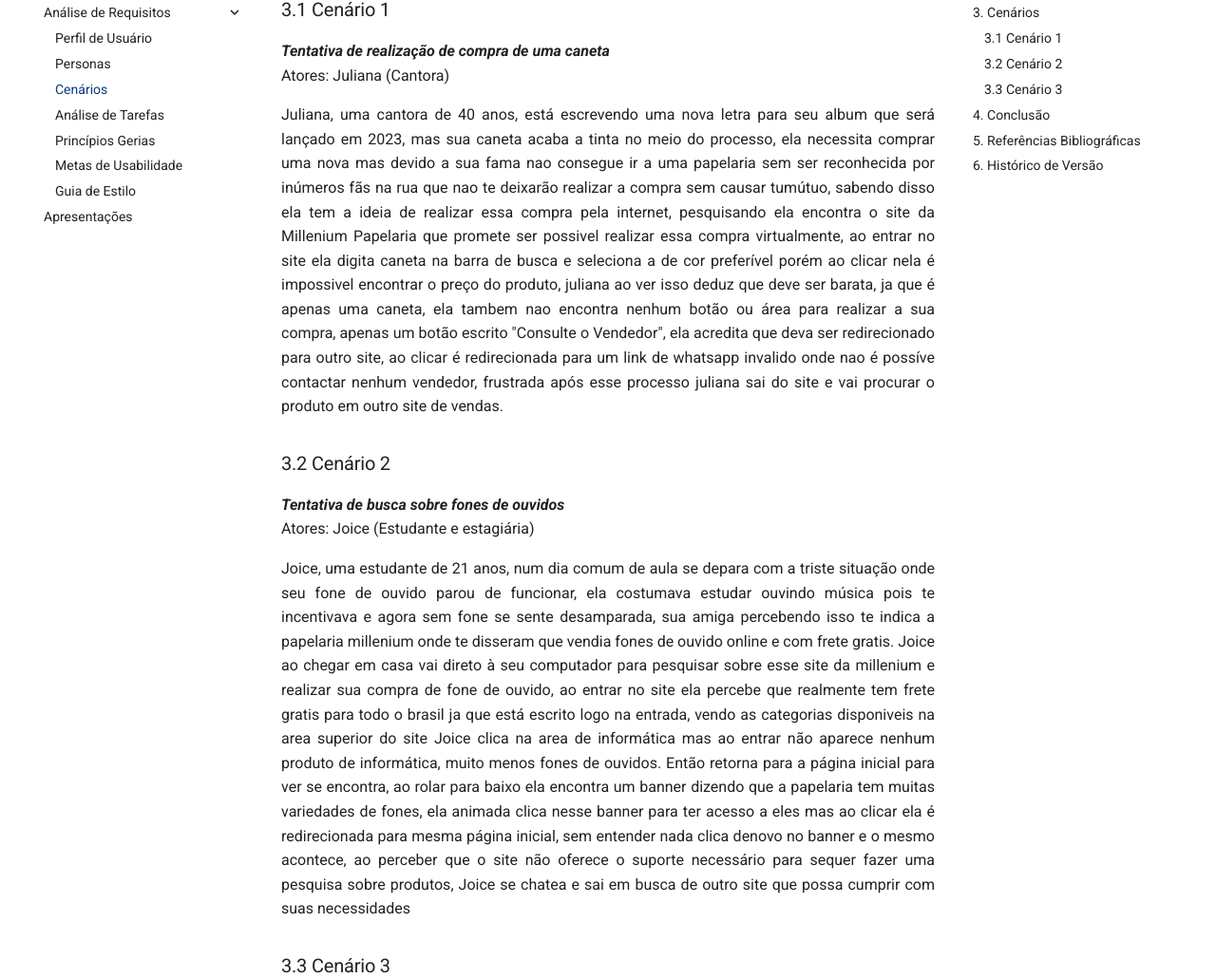
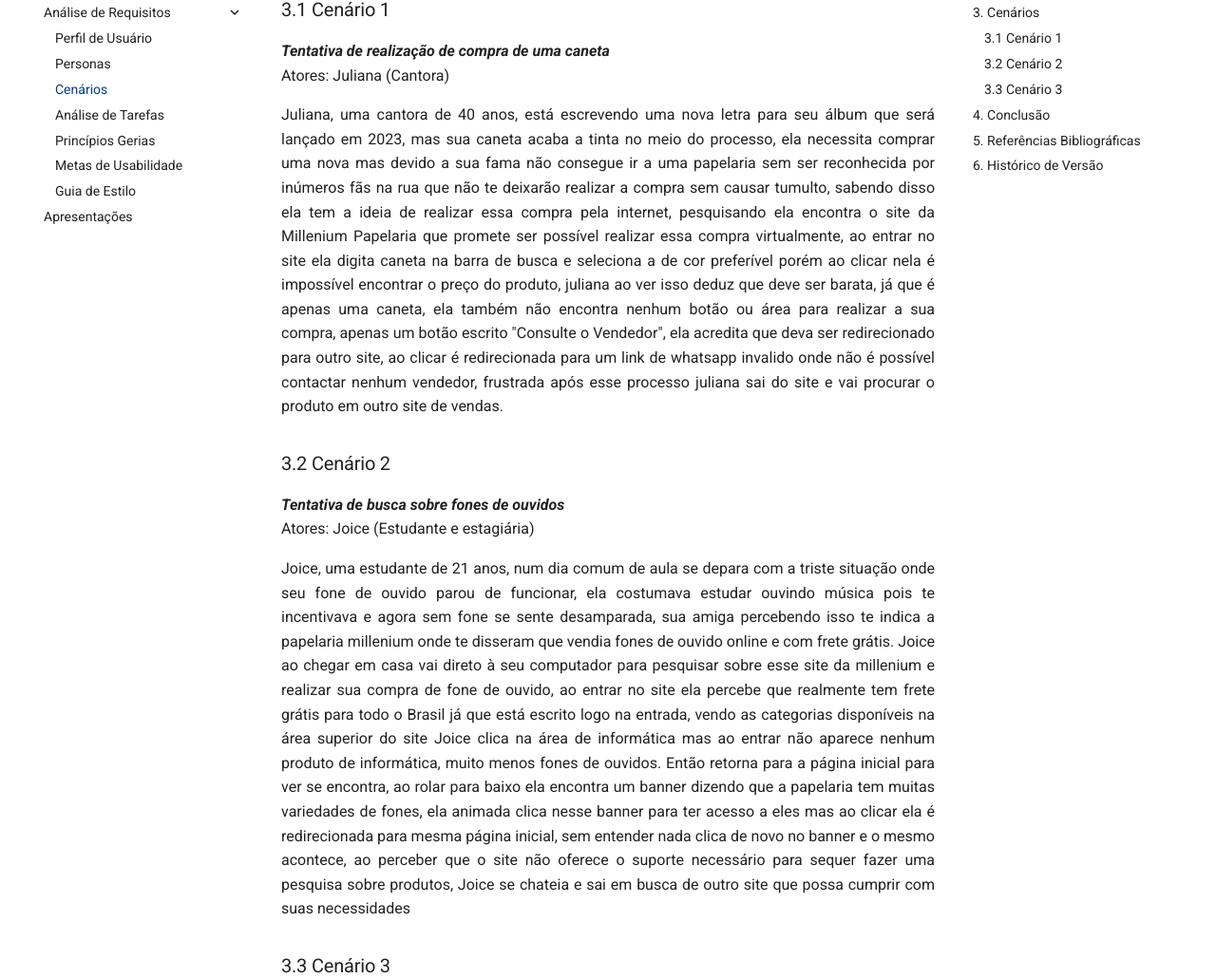
Before and after one commit to Interacao-Humano-Computador/2022.1-Millenium-Papelaria, an MkDocs documentation site: the page built from docs/AnaliseDeRequisitos/cenarios.md, in a window 1280 px wide and 1400 px high, scrolled down 499 px. Shown: the part 149-1179 px from the top of the window at 95% size. Built offline with MkDocs 1.6.1 and Material for MkDocs 9.7.7, drawn with Linux system fonts in a browser that asks for light colours; some of the changed text lies outside the part shown.

Commit message:
Correcao na revisao do artefato Cenarios
Foi corrigido erros ortográficos.

```diff
--- a/docs/AnaliseDeRequisitos/cenarios.md
+++ b/docs/AnaliseDeRequisitos/cenarios.md
@@ -12,14 +12,14 @@ Nesse projeto usaremos nossas personas para representar situações em que poder
 ***Tentativa de realização de compra de uma caneta***<br>
 Atores: Juliana (Cantora)<br>
 <div style="text-align: justify">
-Juliana, uma cantora de 40 anos, está escrevendo uma nova letra para seu album que será lançado em 2023, mas sua caneta acaba a tinta no meio do processo, ela necessita comprar uma nova mas devido a sua fama nao consegue ir a uma papelaria sem ser reconhecida por inúmeros fãs na rua que nao te deixarão realizar a compra sem causar tumútuo, sabendo disso ela tem a ideia de realizar essa compra pela internet, pesquisando ela encontra o site da Millenium Papelaria que promete ser possivel realizar essa compra virtualmente, ao entrar no site ela digita caneta na barra de busca e seleciona a de cor preferível porém ao clicar nela é impossivel encontrar o preço do produto, juliana ao ver isso deduz que deve ser barata, ja que é apenas uma caneta, ela tambem nao encontra nenhum botão ou área para realizar a sua compra, apenas um botão escrito "Consulte o Vendedor", ela acredita que deva ser redirecionado para outro site, ao clicar é redirecionada para um link de whatsapp invalido onde nao é possíve contactar nenhum vendedor, frustrada após esse processo juliana sai do site e vai procurar o produto em outro site de vendas.
+Juliana, uma cantora de 40 anos, está escrevendo uma nova letra para seu álbum que será lançado em 2023, mas sua caneta acaba a tinta no meio do processo, ela necessita comprar uma nova mas devido a sua fama não consegue ir a uma papelaria sem ser reconhecida por inúmeros fãs na rua que não te deixarão realizar a compra sem causar tumulto, sabendo disso ela tem a ideia de realizar essa compra pela internet, pesquisando ela encontra o site da Millenium Papelaria que promete ser possível realizar essa compra virtualmente, ao entrar no site ela digita caneta na barra de busca e seleciona a de cor preferível porém ao clicar nela é impossível encontrar o preço do produto, juliana ao ver isso deduz que deve ser barata, já que é apenas uma caneta, ela também não encontra nenhum botão ou área para realizar a sua compra, apenas um botão escrito "Consulte o Vendedor", ela acredita que deva ser redirecionado para outro site, ao clicar é redirecionada para um link de whatsapp invalido onde não é possível contactar nenhum vendedor, frustrada após esse processo juliana sai do site e vai procurar o produto em outro site de vendas.
 </div>
 
 ### 3.2 Cenário 2
 ***Tentativa de busca sobre fones de ouvidos***<br>
 Atores: Joice (Estudante e estagiária)<br>
 <div style="text-align: justify">
-Joice, uma estudante de 21 anos, num dia comum de aula se depara com a triste situação onde seu fone de ouvido parou de funcionar, ela costumava estudar ouvindo música pois te incentivava e agora sem fone se sente desamparada, sua amiga percebendo isso te indica a papelaria millenium onde te disseram que vendia fones de ouvido online e com frete gratis. Joice ao chegar em casa vai direto à seu computador para pesquisar sobre esse site da millenium e realizar sua compra de fone de ouvido, ao entrar no site ela percebe que realmente tem frete gratis para todo o brasil ja que está escrito logo na entrada, vendo as categorias disponiveis na area superior do site Joice clica na area de informática mas ao entrar não aparece nenhum produto de informática, muito menos fones de ouvidos. Então retorna para a página inicial para ver se encontra, ao rolar para baixo ela encontra um banner dizendo que a papelaria tem muitas variedades de fones, ela animada clica nesse banner para ter acesso a eles mas ao clicar ela é redirecionada para mesma página inicial, sem entender nada clica denovo no banner e o mesmo acontece, ao perceber que o site não oferece o suporte necessário para sequer fazer uma pesquisa sobre produtos, Joice se chatea e sai em busca de outro site que possa cumprir com suas necessidades
+Joice, uma estudante de 21 anos, num dia comum de aula se depara com a triste situação onde seu fone de ouvido parou de funcionar, ela costumava estudar ouvindo música pois te incentivava e agora sem fone se sente desamparada, sua amiga percebendo isso te indica a papelaria millenium onde te disseram que vendia fones de ouvido online e com frete grátis. Joice ao chegar em casa vai direto à seu computador para pesquisar sobre esse site da millenium e realizar sua compra de fone de ouvido, ao entrar no site ela percebe que realmente tem frete grátis para todo o Brasil já que está escrito logo na entrada, vendo as categorias disponíveis na área superior do site Joice clica na área de informática mas ao entrar não aparece nenhum produto de informática, muito menos fones de ouvidos. Então retorna para a página inicial para ver se encontra, ao rolar para baixo ela encontra um banner dizendo que a papelaria tem muitas variedades de fones, ela animada clica nesse banner para ter acesso a eles mas ao clicar ela é redirecionada para mesma página inicial, sem entender nada clica de novo no banner e o mesmo acontece, ao perceber que o site não oferece o suporte necessário para sequer fazer uma pesquisa sobre produtos, Joice se chateia e sai em busca de outro site que possa cumprir com suas necessidades
 </div>
 
 ### 3.3 Cenário 3
```
Also changed, not shown: other parts of docs/AnaliseDeRequisitos/cenarios.md (+1 -1 lines).
